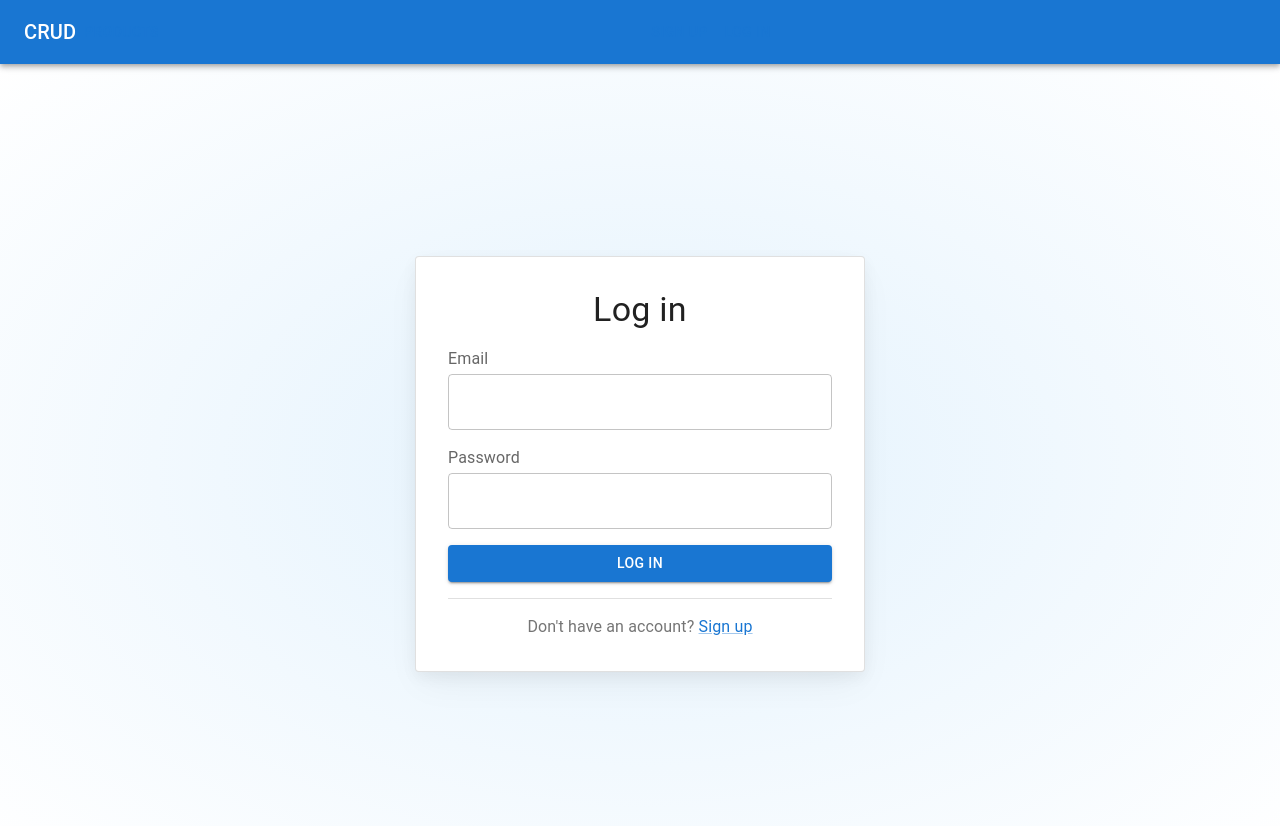
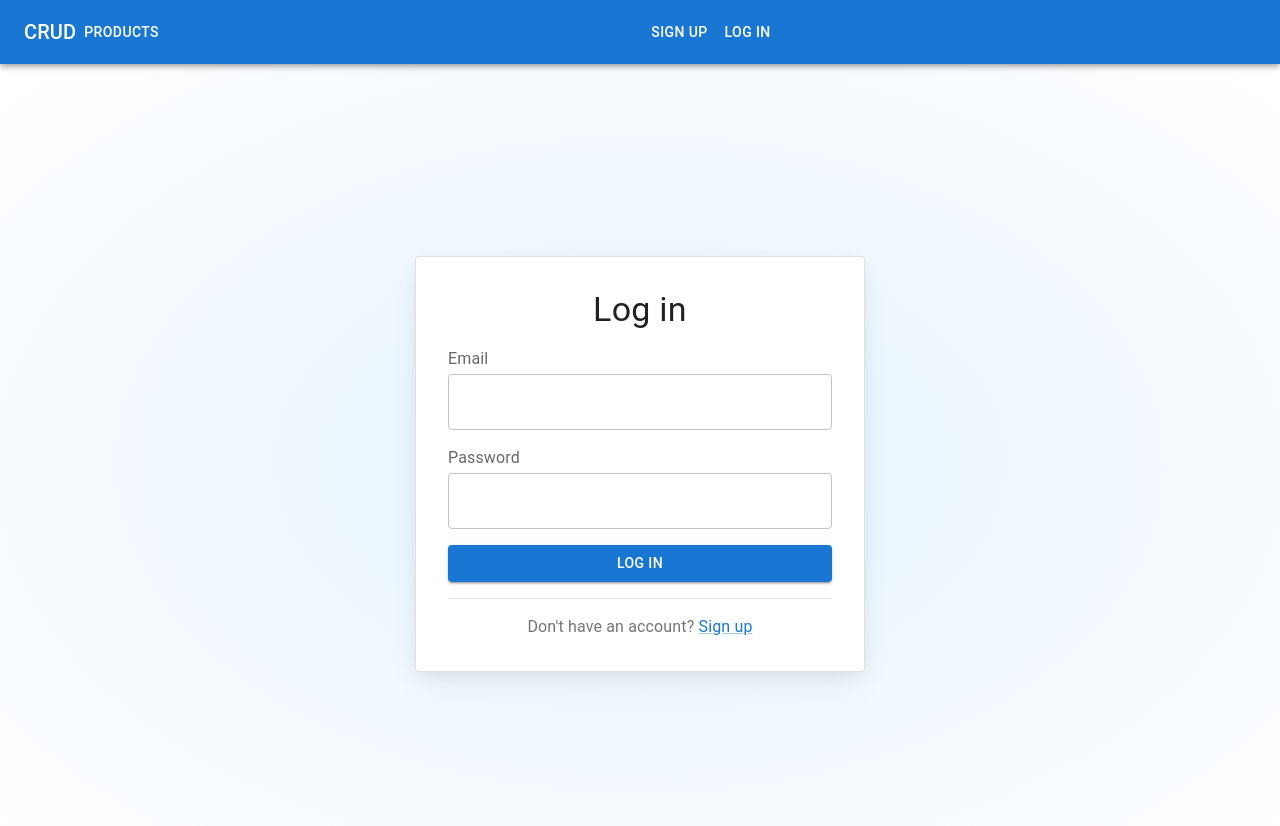
Before and after one commit to VineetPaun/practial-task-1, a React (Vite) app: page /login in a window 1280 px wide. Shown: the top 826 px of the page. Built offline with nearby package versions, Linux system fonts and the light colour scheme.

Commit message:
style: Update Navbar component for consistent button styling and improve main.tsx import formatting

```diff
--- a/src/components/ui/Navbar.tsx
+++ b/src/components/ui/Navbar.tsx
@@ -33,17 +33,29 @@ export default function Navbar() {
           </Typography>
 
           <Box className={styles.navLinksContainer}>
-            <Button className={styles.navButton} href="/products">
+            <Button
+              className={styles.navButton}
+              href="/products"
+              sx={{ color: "white" }}
+            >
               Products
             </Button>
           </Box>
           <Box className={styles.authLinksContainer}>
             {!user && (
               <>
-                <Button className={styles.navButton} href="/signup">
+                <Button
+                  className={styles.navButton}
+                  href="/signup"
+                  sx={{ color: "white" }}
+                >
                   Sign Up
                 </Button>
-                <Button className={styles.navButton} href="/login">
+                <Button
+                  className={styles.navButton}
+                  href="/login"
+                  sx={{ color: "white" }}
+                >
                   Log In
                 </Button>
               </>
@@ -52,10 +64,18 @@ export default function Navbar() {
           <Box className={styles.userActionsContainer}>
             {user && (
               <>
-                <Button className={styles.navButton} href="/profile">
+                <Button
+                  className={styles.navButton}
+                  href="/profile"
+                  sx={{ color: "white" }}
+                >
                   Profile
                 </Button>
-                <Button className={styles.navButton} onClick={handleLogout}>
+                <Button
+                  className={styles.navButton}
+                  onClick={handleLogout}
+                  sx={{ color: "white" }}
+                >
                   Logout
                 </Button>
               </>
```
Also changed, not shown: src/main.tsx (+13 -12 lines).
